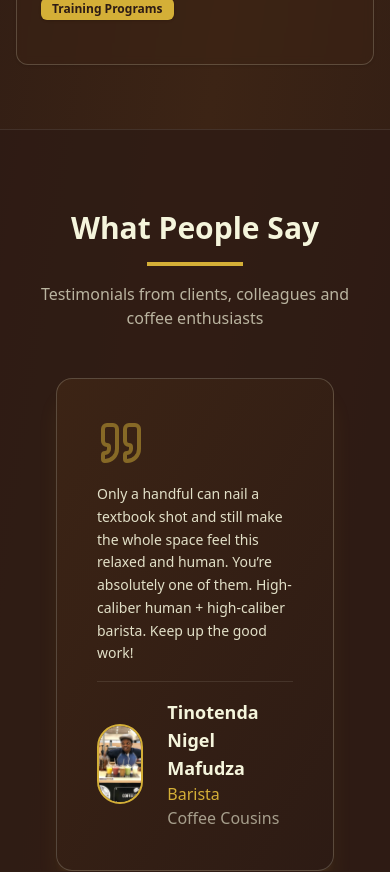
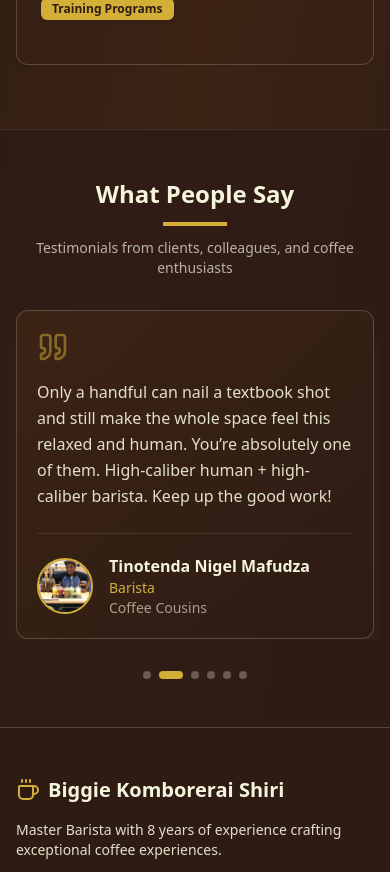
Before and after one commit to charmainemimie/barista-biggie, a React (Vite) app: page /contact in a window 390 px wide. Shown: the part 1080-1952 px from the top of the page. Built offline with nearby package versions, Linux system fonts and the light colour scheme.

Commit message:
changed padding and marging for reviews

```diff
--- a/src/components/ReviewsCarousel.tsx
+++ b/src/components/ReviewsCarousel.tsx
@@ -88,9 +88,7 @@ const reviews: Review[] = [
       },
 ]
 
-    //function getVisibleReviews() {
-      //  return reviews;
-    //}
+
 
   export function ReviewsCarousel() {
     const [currentIndex, setCurrentIndex] = useState(0)
@@ -120,15 +118,15 @@ const reviews: Review[] = [
     }
 
     return (
-      <section className="py-20 px-4 bg-coffee-dark/80 border-t border-cream-light/10">
+      <section className="py-12 md:py-20 px-2 md:px-4 bg-coffee-dark/80 border-t border-cream-light/10">
         <div className="max-w-6xl mx-auto">
-          <div className="text-center mb-12">
-            <h2 className="text-3xl md:text-4xl font-bold text-cream-light mb-4">
+          <div className="text-center mb-8 md:mb-12 px-2">
+            <h2 className="text-2xl md:text-3xl lg:text-4xl font-bold text-cream-light mb-3 md:mb-4">
               What People Say
             </h2>
-            <div className="w-24 h-1 bg-gold-accent mx-auto mb-4" />
-            <p className="text-cream-light/70 max-w-2xl mx-auto">
-              Testimonials from clients, colleagues and coffee enthusiasts
+            <div className="w-16 md:w-24 h-1 bg-gold-accent mx-auto mb-3 md:mb-4" />
+            <p className="text-cream-light/70 max-w-2xl mx-auto text-sm md:text-base">
+              Testimonials from clients, colleagues, and coffee enthusiasts
             </p>
           </div>
 
@@ -146,59 +144,59 @@ const reviews: Review[] = [
             {/* Navigation Arrows */}
             <button
               onClick={prevSlide}
-              className={`absolute left-0 top-1/2 -translate-y-1/2 z-10 p-3 rounded-full bg-coffee-medium/80 text-cream-light hover:bg-gold-accent hover:text-coffee-dark transition-all duration-300 ${
-                isHovered ? "opacity-100 -translate-x-2" : "opacity-0"
+              className={`absolute left-0 top-1/2 -translate-y-1/2 z-10 p-2 md:p-3 rounded-full bg-coffee-medium/80 text-cream-light hover:bg-gold-accent hover:text-coffee-dark transition-all duration-300 ${
+                isHovered ? "opacity-100 md:-translate-x-2" : "opacity-0"
               }`}
               aria-label="Previous review"
             >
-              <ChevronLeft className="w-6 h-6" />
+              <ChevronLeft className="w-5 h-5 md:w-6 md:h-6" />
             </button>
 
             <button
               onClick={nextSlide}
-              className={`absolute right-0 top-1/2 -translate-y-1/2 z-10 p-3 rounded-full bg-coffee-medium/80 text-cream-light hover:bg-gold-accent hover:text-coffee-dark transition-all duration-300 ${
-                isHovered ? "opacity-100 translate-x-2" : "opacity-0"
+              className={`absolute right-0 top-1/2 -translate-y-1/2 z-10 p-2 md:p-3 rounded-full bg-coffee-medium/80 text-cream-light hover:bg-gold-accent hover:text-coffee-dark transition-all duration-300 ${
+                isHovered ? "opacity-100 md:translate-x-2" : "opacity-0"
               }`}
               aria-label="Next review"
             >
-              <ChevronRight className="w-6 h-6" />
+              <ChevronRight className="w-5 h-5 md:w-6 md:h-6" />
             </button>
 
             {/* Reviews Container */}
-            <div className="overflow-hidden px-10">
+            <div className="overflow-hidden px-2 md:px-12 lg:px-16">
               <div className="flex justify-center transition-all duration-500 ease-in-out">
                 <div
                   key={getCurrentReview().id}
-                  className="w-full max-w-4xl bg-gradient-to-br from-coffee-medium to-coffee-dark border border-cream-light/20 rounded-2xl p-10 md:p-12 shadow-xl shadow-gold-accent/10"
+                  className="w-full max-w-4xl bg-gradient-to-br from-coffee-medium to-coffee-dark border border-cream-light/20 rounded-xl md:rounded-2xl p-5 md:p-10 lg:p-12 shadow-xl shadow-gold-accent/10"
                 >
-                  <Quote className="w-12 h-12 text-gold-accent/50 mb-4" />
+                  <Quote className="w-8 h-8 md:w-12 md:h-12 text-gold-accent/50 mb-4 md:mb-8" />
 
-                  <div className="text-cream-light/90 text-sm md:text-sm leading-relaxed mb-4">
+                  <div className="text-cream-light/90 text-base md:text-lg lg:text-xl leading-relaxed mb-6 md:mb-10">
                     {getCurrentReview().message.split("\n").map((line, lineIdx) => (
                       <p
                         key={lineIdx}
-                        className={`${line.startsWith("•") ? "pl-6" : ""} ${lineIdx > 0 ? "mt-2" : ""}`}
+                        className={`${line.startsWith("•") ? "pl-4 md:pl-6" : ""} ${lineIdx > 0 ? "mt-2 md:mt-3" : ""}`}
                       >
                         {line}
                       </p>
                     ))}
                   </div>
 
-                  <div className="flex items-center gap-6 pt-4 border-t border-cream-light/10">
-                    <div className="relative w-20 h-20 rounded-full overflow-hidden border-2 border-gold-accent bg-coffee-medium">
+                  <div className="flex items-center gap-4 md:gap-6 pt-5 md:pt-8 border-t border-cream-light/10">
+                    <div className="relative w-14 h-14 md:w-20 md:h-20 rounded-full overflow-hidden border-2 border-gold-accent bg-coffee-medium flex-shrink-0">
                       <img
-                        src={getCurrentReview().image || "/placeholder.svg"}
+                        src={getCurrentReview().image}
                         alt={getCurrentReview().name}
                         className="w-full h-full object-cover"
 
                       />
                     </div>
                     <div>
-                      <h4 className="text-cream-light font-semibold text-lg md:text-xl">
+                      <h4 className="text-cream-light font-semibold text-base md:text-lg lg:text-xl">
                         {getCurrentReview().name}
                       </h4>
-                      <p className="text-gold-accent text-base">{getCurrentReview().title}</p>
-                      <p className="text-cream-light/60 text-base">
+                      <p className="text-gold-accent text-sm md:text-base">{getCurrentReview().title}</p>
+                      <p className="text-cream-light/60 text-sm md:text-base">
                         {getCurrentReview().workplace}
                       </p>
                     </div>
```
